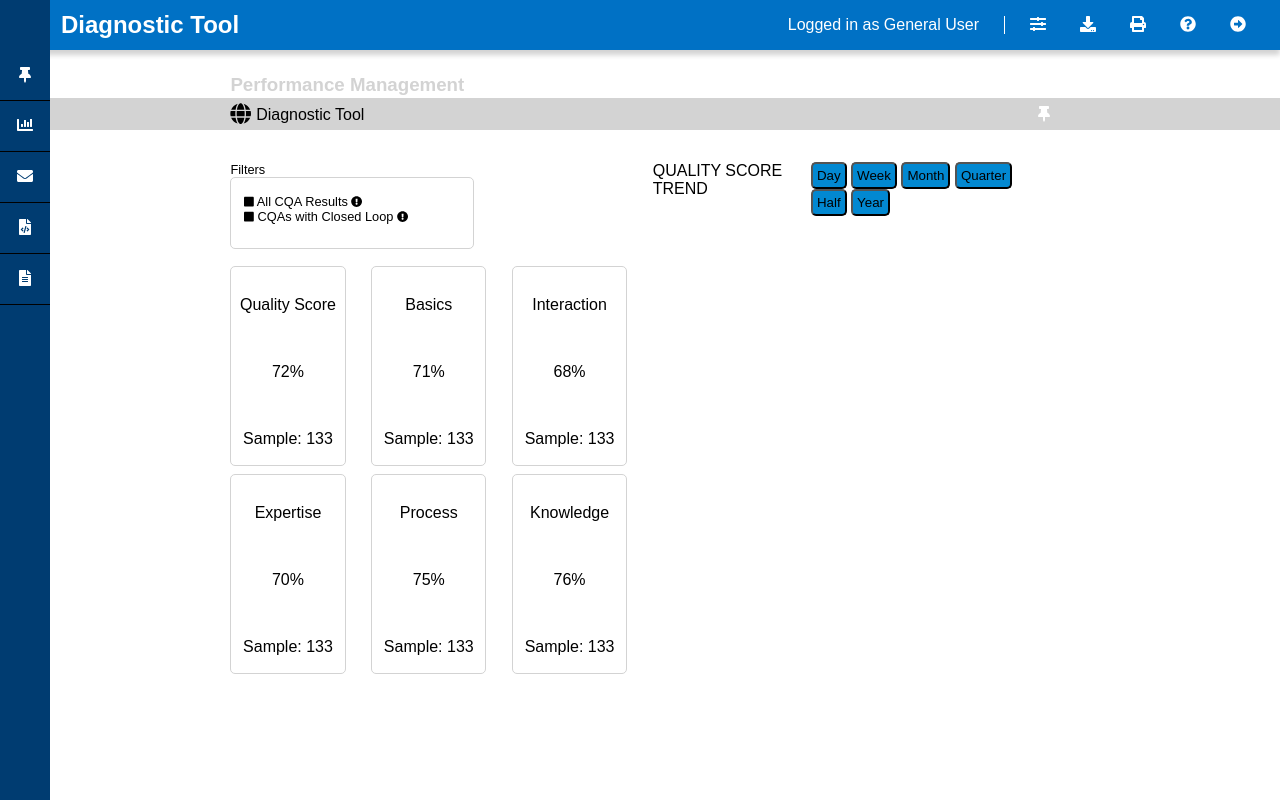
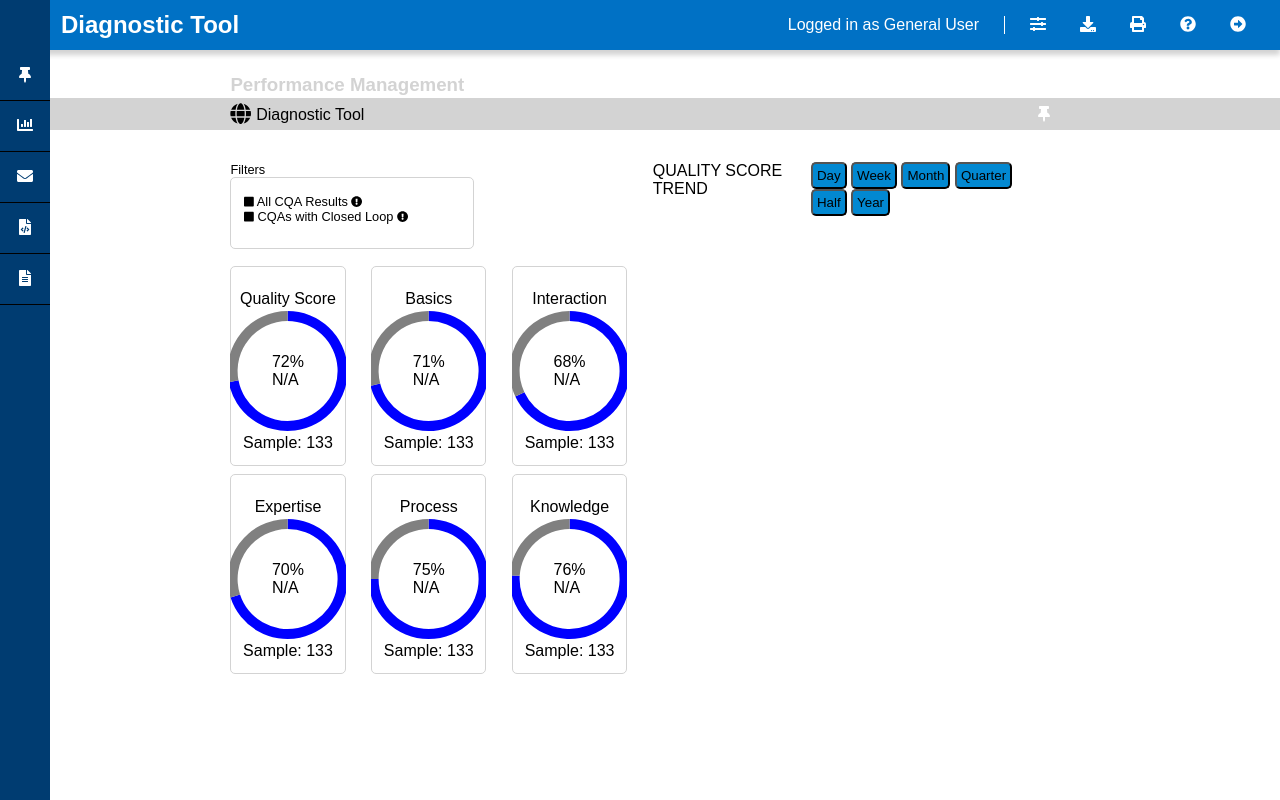
Before and after one commit to mikekline/skills_assessment_project, a React (Create React App) app: page / in a window 1280 px wide. Built offline with nearby package versions, Linux system fonts and the light colour scheme.

Commit message:
completed circle charts

```diff
--- /dev/null
+++ b/src/App/components/Circlechart.jsx
@@ -0,0 +1,50 @@
+import React, { Component } from 'react';
+import  * as d3 from "d3";
+import '../css/Chart.css';
+
+
+
+
+
+export default class Circlechart extends Component {
+    constructor (props) {
+        super(props);
+        this.state={
+           data: props
+        }
+      }
+
+    render() {
+        let remainder = 100 - this.state.data.score;
+        const data =  [this.state.data.score, remainder];
+
+        let pie = d3.pie()(data);
+
+
+
+        const Slice = props => {
+            let {pie} = props;
+
+            let arc = d3.arc()
+                .innerRadius(50)
+                .outerRadius(60);
+
+                let interpolate = d3.interpolate('#0000FF', '#808080');
+
+            return pie.map((slice, index) => {
+                let sliceColor =interpolate(index / (pie.length -1))
+
+                return <path key={index} d={arc(slice)} fill={sliceColor} />;
+            });
+        };
+
+
+        return (
+            <svg  className="svg">
+                <g>
+                    <Slice pie={pie} />
+                </g>
+            </svg>
+        )
+    }
+}
--- a/src/App/components/DiagnosticTool.jsx
+++ b/src/App/components/DiagnosticTool.jsx
@@ -2,6 +2,7 @@ import React, { Component } from 'react';
 import '../css/DiagnosticTool.css';
 import data from "../data/data.json";
 import Button from 'react-bootstrap/Button';
+import Circlechart from "./Circlechart.jsx"
 import { FontAwesomeIcon } from '@fortawesome/react-fontawesome';
 import { library } from '@fortawesome/fontawesome-svg-core';
 import {
@@ -52,14 +53,19 @@ export default class DiagnosticTool extends Component {
         const dataContent = this.state.data.gaugeData.map((dataName, i)=>
           <div key={i} className='cardInfo'>
             <p>{dataName.name}</p>
-            <p>{dataName.score}%</p>
+            <span><p>{dataName.score}%</p>
+            <p>N/A</p></span>
+            <Circlechart keyCode={i} score={dataName.score} />
             <p>Sample: {dataName.sample}</p>
           </div>
         );
 
         const cards = this.state.cardClasses.map((cardId, i)=>
           <div key={i} className={cardId}>
+
                    {dataContent[i]}
+
+
           </div>
         );
 
--- /dev/null
+++ b/src/App/css/Chart.css
@@ -0,0 +1,9 @@
+.svg {
+    height: 25vh;
+    position: absolute;
+    width: 9vw;
+}
+
+g {
+    transform: translate(50%, 50%);
+}
--- a/src/App/css/DiagnosticTool.css
+++ b/src/App/css/DiagnosticTool.css
@@ -131,7 +131,10 @@ header li:nth-child(1) {
     align-items: center;
     display: flex;
     flex-direction: column;
-    height:25vh;
+    height: 26vh;
     justify-content: space-around;
-    margin: 5px 0;
 }
+
+.test {
+    position:relative;
+}
```
Also changed, not shown: src/App/components/chart.jsx (deleted).
